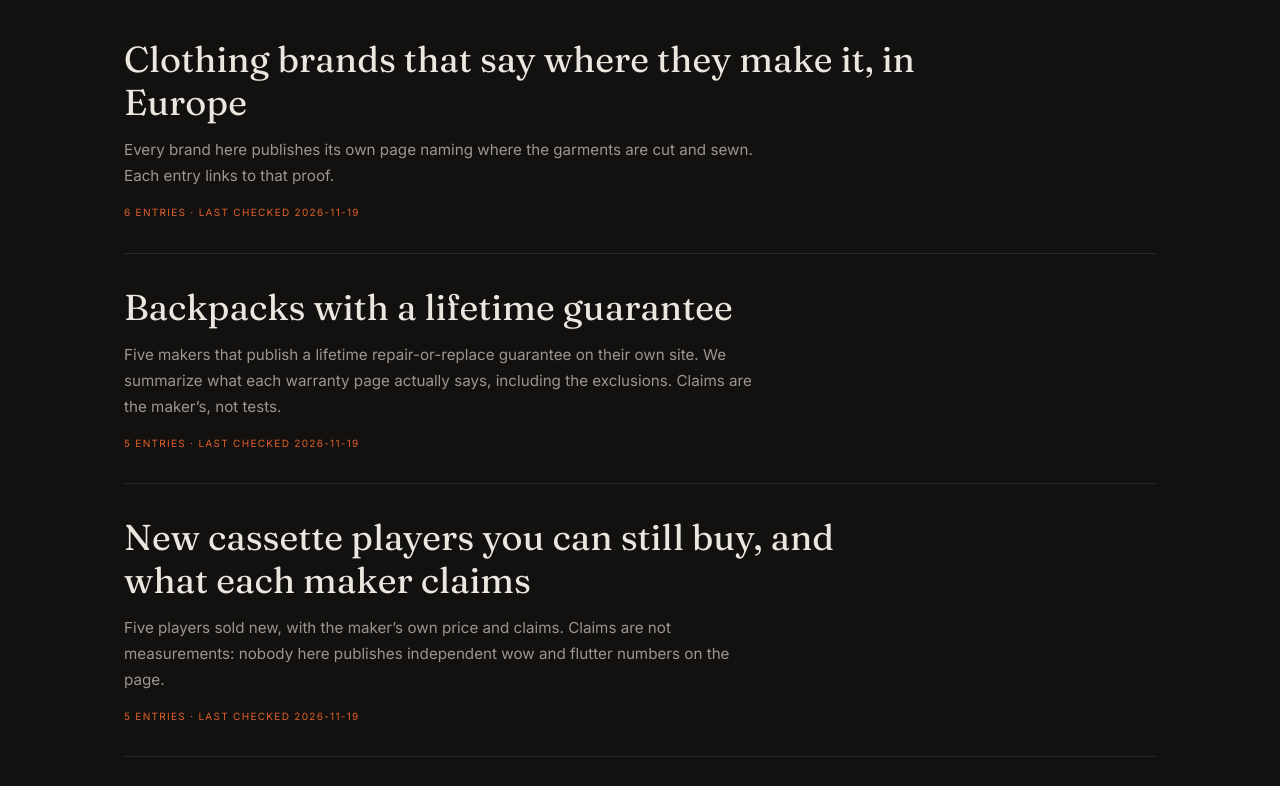
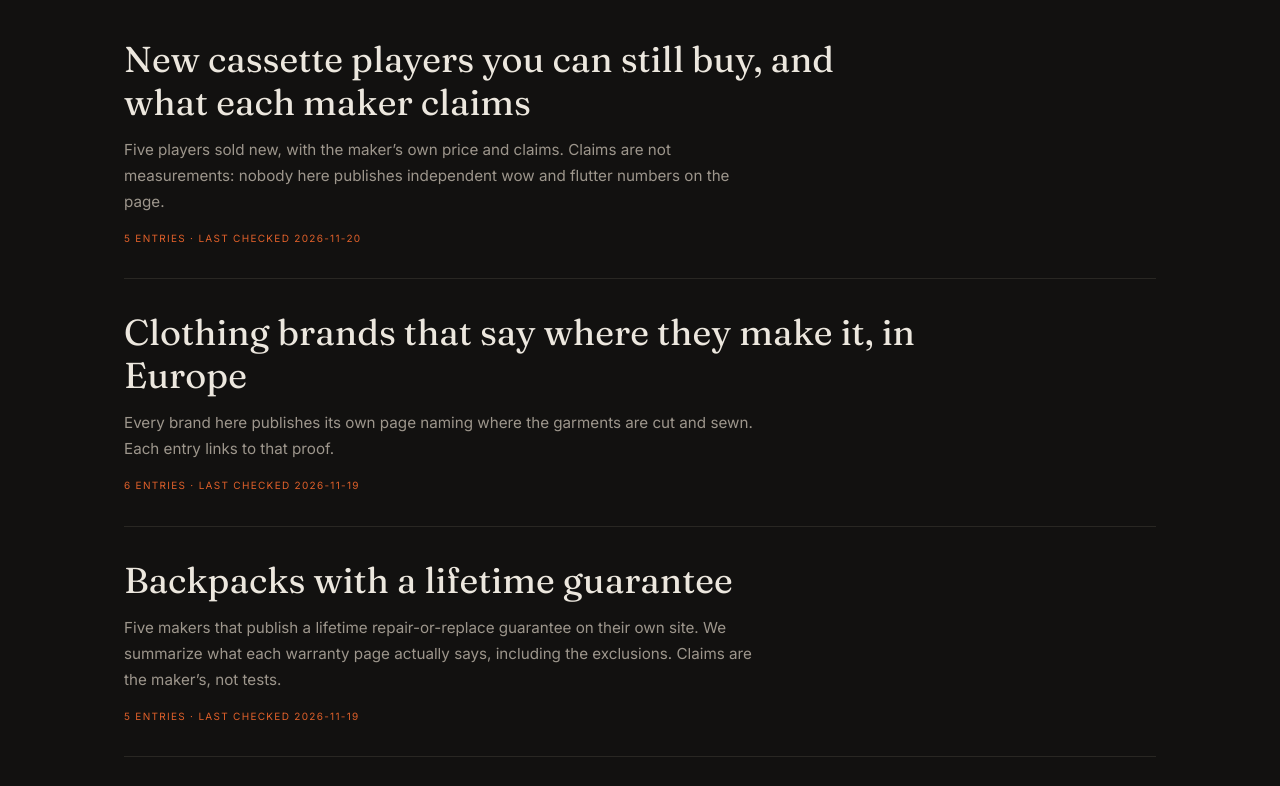
Before and after one commit to xleira/niche-directories, a plain HTML site: page index.html in a window 1280 px wide. Shown: the part 560-1346 px from the top of the page. Drawn offline with Linux system fonts and the light colour scheme.

Commit message:
Refresh directory index

```diff
--- a/index.html
+++ b/index.html
@@ -46,6 +46,10 @@ a:focus-visible{outline:2px solid var(--acc);outline-offset:6px}
 <p class="lede">Some everyday questions have no good answer page, only SEO roundups and affiliate spam. These directories fill one narrow gap at a time. Every entry links the maker's own page as proof, and claims are marked as claims.</p>
 <div class="rules"><span class="rule">Proof link for every entry</span><span class="rule">Claims marked as claims</span><span class="rule">No paid placement</span><span class="rule">No affiliate links</span></div>
 
+<a class="card" href="./new-cassette-players/">
+<h2>New cassette players you can still buy, and what each maker claims</h2>
+<p class="desc">Five players sold new, with the maker’s own price and claims. Claims are not measurements: nobody here publishes independent wow and flutter numbers on the page.</p>
+<p class="meta">5 entries &middot; last checked 2026-11-20</p></a>
 <a class="card" href="./eu-made-clothing/">
 <h2>Clothing brands that say where they make it, in Europe</h2>
 <p class="desc">Every brand here publishes its own page naming where the garments are cut and sewn. Each entry links to that proof.</p>
@@ -53,10 +57,6 @@ a:focus-visible{outline:2px solid var(--acc);outline-offset:6px}
 <a class="card" href="./lifetime-warranty-backpacks/">
 <h2>Backpacks with a lifetime guarantee</h2>
 <p class="desc">Five makers that publish a lifetime repair-or-replace guarantee on their own site. We summarize what each warranty page actually says, including the exclusions. Claims are the maker’s, not tests.</p>
-<p class="meta">5 entries &middot; last checked 2026-11-19</p></a>
-<a class="card" href="./new-cassette-players/">
-<h2>New cassette players you can still buy, and what each maker claims</h2>
-<p class="desc">Five players sold new, with the maker’s own price and claims. Claims are not measurements: nobody here publishes independent wow and flutter numbers on the page.</p>
 <p class="meta">5 entries &middot; last checked 2026-11-19</p></a>
 <a class="card" href="./phones-with-headphone-jack/">
 <h2>New phones with a headphone jack</h2>
```
